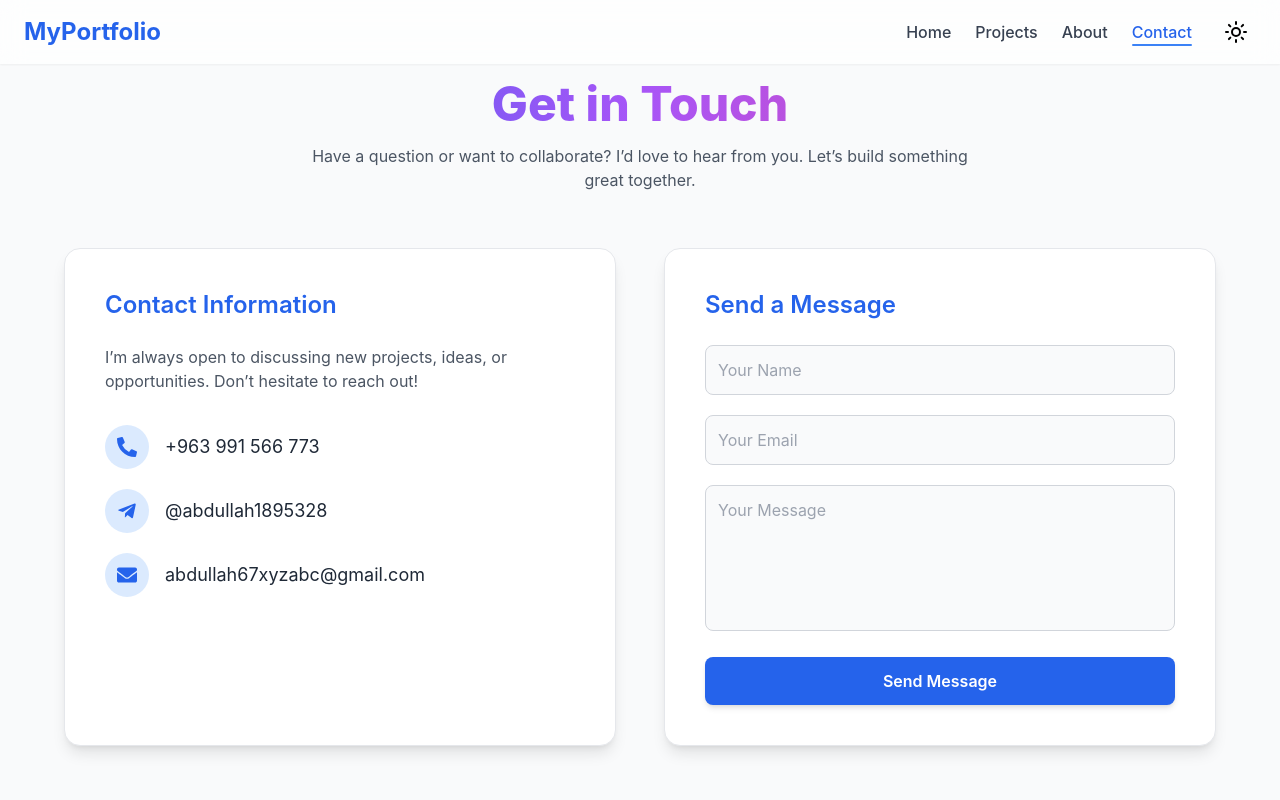
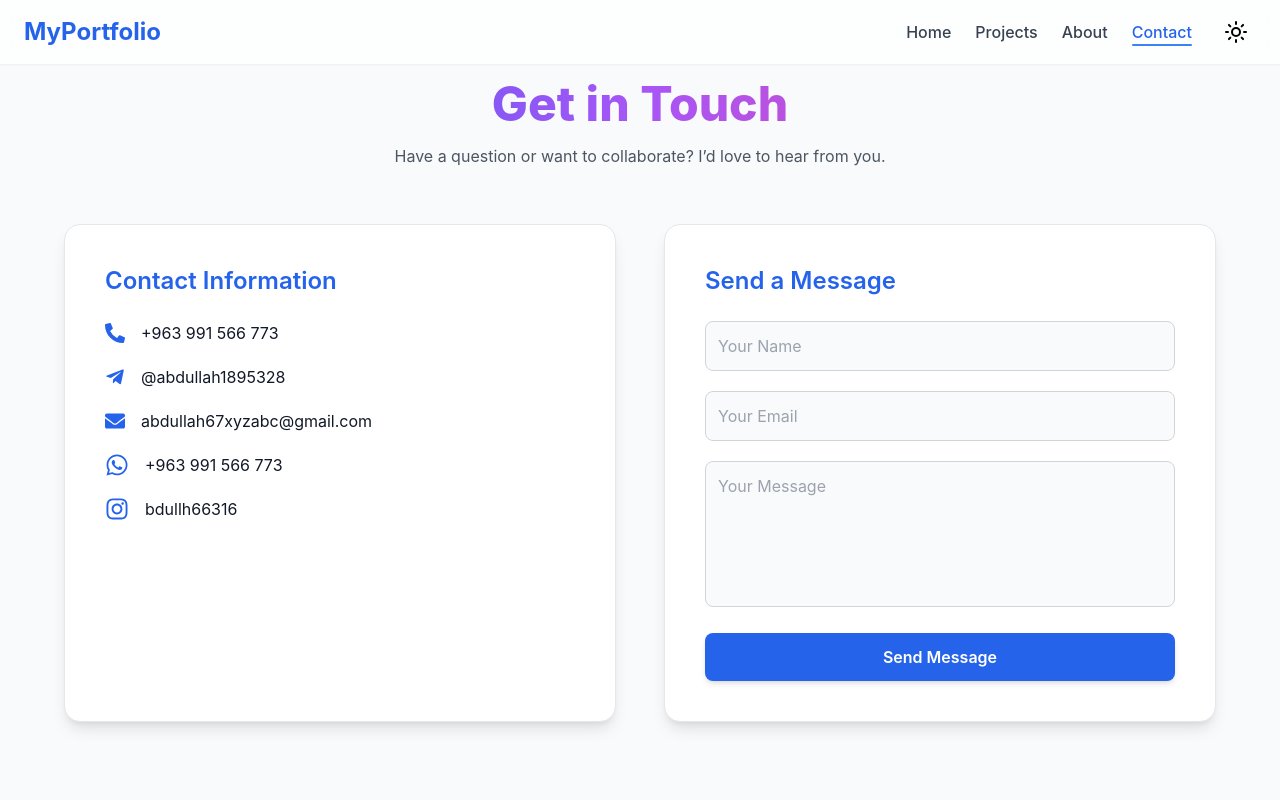
Before and after one commit to Abdullah-Alslam/My-Portfolio, a Next.js app: page /contact in a window 1280 px wide. Shown: the top 800 px of the page. Built offline with nearby package versions, Linux system fonts and the light colour scheme.

Commit message:
feat(contact)  : add email.js to contatct file , react toastify for notification , and some icons

```diff
--- a/app/contact/page.jsx
+++ b/app/contact/page.jsx
@@ -2,19 +2,71 @@
 
 import { useState, useEffect } from "react";
 import { motion, AnimatePresence } from "framer-motion";
-import { FaPhoneAlt, FaTelegramPlane, FaEnvelope } from "react-icons/fa";
+import {
+  FaPhoneAlt,
+  FaTelegramPlane,
+  FaEnvelope,
+  FaWhatsapp,
+  FaInstagram,
+} from "react-icons/fa";
+import emailjs from "emailjs-com";
+import { toast, ToastContainer } from "react-toastify";
+import "react-toastify/dist/ReactToastify.css";
 import PageLoader from "../components/Loading/PageLoading";
 
 export default function ContactPage() {
   const [loading, setLoading] = useState(true);
+  const [formData, setFormData] = useState({
+    name: "",
+    email: "",
+    message: "",
+  });
+  const [sending, setSending] = useState(false);
 
   useEffect(() => {
     const timer = setTimeout(() => setLoading(false), 1200);
     return () => clearTimeout(timer);
   }, []);
 
+  const handleChange = (e) => {
+    setFormData({ ...formData, [e.target.name]: e.target.value });
+  };
+
+  const sendEmail = (e) => {
+    e.preventDefault();
+    setSending(true);
+
+    emailjs
+      .send(
+        "service_y7b134k", // 🔹 Service ID
+        "template_r4l69sn", // 🔹 Template ID
+        formData,
+        "gWjvmkr5gtTUaSo21" // 🔹 Public Key
+      )
+      .then(
+        () => {
+          toast.success("Message sent successfully ✅", {
+            position: "top-right",
+            autoClose: 4000,
+            theme: "dark",
+          });
+          setFormData({ name: "", email: "", message: "" });
+        },
+        (error) => {
+          toast.error("Something went wrong ❌", {
+            position: "top-right",
+            autoClose: 4000,
+            theme: "dark",
+          });
+          console.error(error);
+        }
+      )
+      .finally(() => setSending(false));
+  };
+
   return (
-    <section className="bg-gray-50 dark:bg-gray-950 text-gray-900 dark:text-gray-100 min-h-screen overflow-hidden relative transition-colors duration-500">
+    <section className="bg-gray-50 dark:bg-gray-900 text-gray-900 dark:text-gray-100 min-h-screen overflow-hidden relative">
+      <ToastContainer />
       <AnimatePresence mode="wait">
         {loading ? (
           <PageLoader key="loader" />
@@ -26,104 +78,101 @@ export default function ContactPage() {
             transition={{ duration: 1 }}
             className="relative z-10 px-6 md:px-12 py-20"
           >
-            {/* Header */}
             <div className="text-center mb-14">
-              <motion.h1
-                initial={{ opacity: 0, y: -20 }}
-                animate={{ opacity: 1, y: 0 }}
-                transition={{ duration: 0.6 }}
-                className="text-5xl font-extrabold bg-gradient-to-r from-blue-600 via-purple-500 to-pink-500 bg-clip-text text-transparent"
-              >
+              <motion.h1 className="text-5xl font-extrabold bg-gradient-to-r from-blue-600 via-purple-500 to-pink-500 bg-clip-text text-transparent">
                 Get in Touch
               </motion.h1>
-              <p className="text-gray-600 dark:text-gray-400 mt-4 max-w-2xl mx-auto">
-                Have a question or want to collaborate? I’d love to hear from you.
-                Let’s build something great together.
+              <p className="text-gray-600 dark:text-gray-300 mt-4 max-w-2xl mx-auto">
+                Have a question or want to collaborate? I’d love to hear from
+                you.
               </p>
             </div>
 
-            {/* Main Content */}
             <div className="grid md:grid-cols-2 gap-12 max-w-6xl mx-auto">
               {/* Contact Info */}
               <motion.div
                 initial={{ opacity: 0, x: -40 }}
                 animate={{ opacity: 1, x: 0 }}
-                transition={{ duration: 0.8 }}
-                className="bg-white dark:bg-gray-900 rounded-2xl p-10 shadow-lg border border-gray-200 dark:border-gray-800"
+                className="bg-white dark:bg-gray-800 rounded-2xl p-10 shadow-lg border border-gray-200 dark:border-gray-700"
               >
-                <h2 className="text-2xl font-semibold mb-6 text-blue-600 dark:text-blue-400">
+                <h2 className="text-2xl font-semibold mb-6 text-blue-600">
                   Contact Information
                 </h2>
-                <p className="text-gray-600 dark:text-gray-400 mb-8">
-                  I’m always open to discussing new projects, ideas, or opportunities.
-                  Don’t hesitate to reach out!
-                </p>
-
                 <div className="space-y-5">
                   <div className="flex items-center gap-4">
-                    <div className="p-3 bg-blue-100 dark:bg-blue-900/30 rounded-full">
-                      <FaPhoneAlt className="text-blue-600 dark:text-blue-400 text-xl" />
-                    </div>
-                    <span className="text-gray-800 dark:text-gray-100 text-lg">
-                      +963 991 566 773
-                    </span>
+                    <FaPhoneAlt className="text-blue-600 text-xl" />
+                    <span>+963 991 566 773</span>
                   </div>
-
                   <div className="flex items-center gap-4">
-                    <div className="p-3 bg-blue-100 dark:bg-blue-900/30 rounded-full">
-                      <FaTelegramPlane className="text-blue-600 dark:text-blue-400 text-xl" />
-                    </div>
-                    <span className="text-gray-800 dark:text-gray-100 text-lg">
-                      @abdullah1895328
-                    </span>
+                    <FaTelegramPlane className="text-blue-600 text-xl" />
+                    <span>@abdullah1895328</span>
                   </div>
-
                   <div className="flex items-center gap-4">
-                    <div className="p-3 bg-blue-100 dark:bg-blue-900/30 rounded-full">
-                      <FaEnvelope className="text-blue-600 dark:text-blue-400 text-xl" />
-                    </div>
-                    <span className="text-gray-800 dark:text-gray-100 text-lg">
-                      abdullah67xyzabc@gmail.com
-                    </span>
+                    <FaEnvelope className="text-blue-600 text-xl" />
+                    <span>abdullah67xyzabc@gmail.com</span>
+                  </div>
+                  <div className="flex items-center gap-4">
+                    <FaWhatsapp  className="text-blue-600 text-2xl" />
+                    <span>+963 991 566 773</span>
+                  </div>
+                  <div className="flex items-center gap-4">
+                    <FaInstagram className="text-blue-600 text-2xl" />
+                    <span>bdullh66316</span>
                   </div>
                 </div>
               </motion.div>
 
               {/* Contact Form */}
               <motion.form
+                onSubmit={sendEmail}
                 initial={{ opacity: 0, x: 40 }}
                 animate={{ opacity: 1, x: 0 }}
-                transition={{ duration: 0.8 }}
-                className="bg-white dark:bg-gray-900 rounded-2xl p-10 shadow-lg border border-gray-200 dark:border-gray-800"
+                className="bg-white dark:bg-gray-800 rounded-2xl p-10 shadow-lg border border-gray-200 dark:border-gray-700"
               >
-                <h2 className="text-2xl font-semibold mb-6 text-blue-600 dark:text-blue-400">
+                <h2 className="text-2xl font-semibold mb-6 text-blue-600">
                   Send a Message
                 </h2>
-
                 <div className="space-y-5">
                   <input
                     type="text"
+                    name="name"
                     placeholder="Your Name"
-                    className="w-full p-3 rounded-lg bg-gray-50 dark:bg-gray-800 border border-gray-300 dark:border-gray-700 focus:ring-2 focus:ring-blue-500 outline-none text-gray-900 dark:text-gray-100"
+                    value={formData.name}
+                    onChange={handleChange}
+                    className="w-full p-3 rounded-lg bg-gray-50 dark:bg-gray-700 border border-gray-300 dark:border-gray-600 focus:ring-2 focus:ring-blue-500 outline-none text-gray-900 dark:text-gray-100"
+                    required
                   />
                   <input
                     type="email"
+                    name="email"
                     placeholder="Your Email"
-                    className="w-full p-3 rounded-lg bg-gray-50 dark:bg-gray-800 border border-gray-300 dark:border-gray-700 focus:ring-2 focus:ring-blue-500 outline-none text-gray-900 dark:text-gray-100"
+                    value={formData.email}
+                    onChange={handleChange}
+                    className="w-full p-3 rounded-lg bg-gray-50 dark:bg-gray-700 border border-gray-300 dark:border-gray-600 focus:ring-2 focus:ring-blue-500 outline-none text-gray-900 dark:text-gray-100"
+                    required
                   />
                   <textarea
+                    name="message"
                     placeholder="Your Message"
                     rows="5"
-                    className="w-full p-3 rounded-lg bg-gray-50 dark:bg-gray-800 border border-gray-300 dark:border-gray-700 focus:ring-2 focus:ring-blue-500 outline-none resize-none text-gray-900 dark:text-gray-100"
+                    value={formData.message}
+                    onChange={handleChange}
+                    className="w-full p-3 rounded-lg bg-gray-50 dark:bg-gray-700 border border-gray-300 dark:border-gray-600 focus:ring-2 focus:ring-blue-500 outline-none resize-none text-gray-900 dark:text-gray-100"
+                    required
                   ></textarea>
 
                   <motion.button
+                    type="submit"
                     whileHover={{ scale: 1.05 }}
                     whileTap={{ scale: 0.95 }}
-                    transition={{ type: "spring", stiffness: 200 }}
-                    className="w-full bg-blue-600 hover:bg-blue-700 dark:bg-blue-500 dark:hover:bg-blue-600 py-3 rounded-lg font-semibold text-white shadow-md"
+                    disabled={sending}
+                    className={`w-full py-3 rounded-lg font-semibold text-white shadow-md ${
+                      sending
+                        ? "bg-gray-400 cursor-not-allowed"
+                        : "bg-blue-600 hover:bg-blue-700"
+                    }`}
                   >
-                    Send Message
+                    {sending ? "Sending..." : "Send Message"}
                   </motion.button>
                 </div>
               </motion.form>
```
